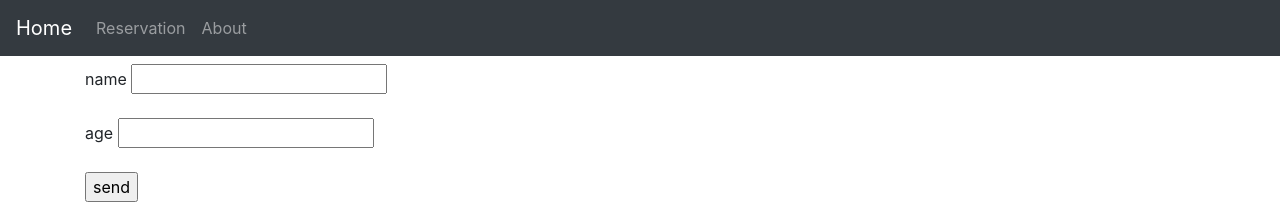
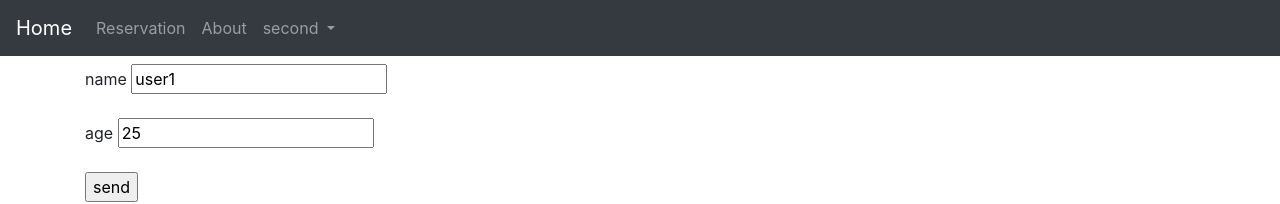
Before and after one commit to ramdanisalah67/Angular-part2, an Angular app: page /register in a window 1280 px wide. Shown: the top 204 px of the page. Built offline with nearby package versions, Linux system fonts and the light colour scheme.

Commit message:
Reactive form using formbuilder get and set Values

```diff
--- a/src/app/inscription/inscription.component.html
+++ b/src/app/inscription/inscription.component.html
@@ -1,9 +1,12 @@
 <div class="container py-2">
     <form [formGroup]="myformbuilder" (ngSubmit)="print()" >
     name
-    <input type="text" formControlName="name"><br><br>
+    <input type="text" formControlName="name" required><br><br>
+    <div class="alert alert-danger" *ngIf="name.touched && name.hasError('required')">name must be not empty</div>
     age
-    <input type="text"formControlName="age" ><br><br>
+    <input type="text"formControlName="age" required ><br><br>
+    <div class="alert alert-danger" *ngIf="age.touched && age.hasError('required')">age must be not empty</div>
+
     <input type="submit" value="send">
 </form>
 </div>
--- a/src/app/inscription/inscription.component.ts
+++ b/src/app/inscription/inscription.component.ts
@@ -1,21 +1,35 @@
-import { Component } from '@angular/core';
-import { FormBuilder, FormControl, FormGroup, NgForm } from '@angular/forms';
+import { Component, OnInit } from '@angular/core';
+import { FormBuilder, FormControl, FormGroup, NgForm, Validators } from '@angular/forms';
 
 @Component({
   selector: 'app-inscription',
   templateUrl: './inscription.component.html',
   styleUrls: ['./inscription.component.css']
 })
-export class InscriptionComponent {
+export class InscriptionComponent implements OnInit {
   myformbuilder:any
 constructor(private fb:FormBuilder){
+
 this.myformbuilder = this.fb.group({
-  name:[''],
-  age:['']
+  name:['',Validators.required],
+  age:['',Validators.pattern("[0-9]{1-3}")]
 })
+
 }
+  ngOnInit(): void {
 
+    this.myformbuilder.patchValue({
+      name:'user1',
+      age: 25
+    })
+  }
 
+get name(){
+  return this.myformbuilder.get('name')
+}
+get age(){
+  return this.myformbuilder.get('age')
+}
 
 print(){
   console.log(this.myformbuilder.value)
--- a/src/app/services/first-service.service.ts
+++ b/src/app/services/first-service.service.ts
@@ -6,6 +6,6 @@ import { Injectable } from '@angular/core';
 export class FirstServiceService {
 name="salah"
 url="/api/v1"
-IsAdmin=false
+IsAdmin=true
   constructor() { }
 }
```
